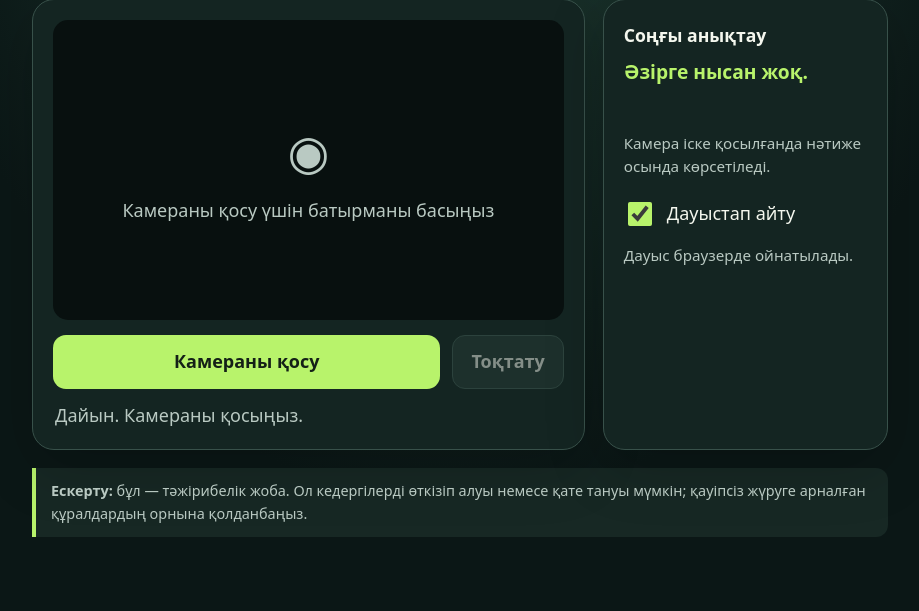
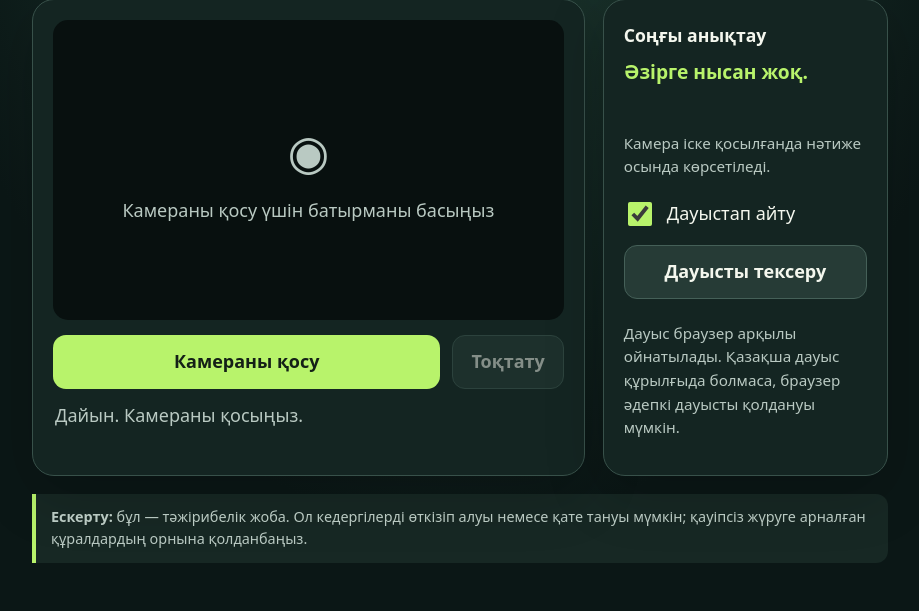
Before and after one commit to Nur186/SezUn, a Flask app: page / in a window 1280 px wide. Shown: the part 220-831 px from the top of the page, without its empty margins (180-1099 px from the left). Before the commit the page ends 757 px from the top, so only its background shows below. Run offline with Flask 3, Linux system fonts and the light colour scheme.

Commit message:
Add voice test button and enhance speech synthesis for Kazakh language support

```diff
--- a/templates/index.html
+++ b/templates/index.html
@@ -12,7 +12,7 @@
     h1{font-size:clamp(2.1rem,7vw,3.6rem);line-height:1.05;margin:10px 0 12px;letter-spacing:-.04em}header p{color:var(--muted);max-width:650px;margin:0}
     .layout{display:grid;grid-template-columns:minmax(0,1.55fr) minmax(230px,.8fr);gap:18px}.panel{background:var(--panel);border:1px solid var(--line);border-radius:22px;padding:20px;box-shadow:0 18px 60px #0003}.camera{position:relative;min-height:300px;background:#08100f;border-radius:15px;overflow:hidden;display:grid;place-items:center}video{width:100%;height:100%;min-height:300px;object-fit:cover;display:none}video.active{display:block}.placeholder{color:var(--muted);text-align:center;padding:30px}.placeholder span{font-size:3rem;display:block;margin-bottom:8px}.live{position:absolute;top:13px;left:13px;padding:5px 10px;border-radius:99px;background:#172b26d9;font-size:.8rem;display:none}.live.active{display:block}.live i{display:inline-block;width:9px;height:9px;background:var(--accent);border-radius:50%;margin-right:7px}
     .controls{display:flex;gap:12px;margin-top:15px;flex-wrap:wrap}button{font:inherit;font-weight:750;border:0;border-radius:13px;padding:12px 18px;min-height:54px;cursor:pointer}button:focus-visible{outline:3px solid white;outline-offset:3px}button:disabled{opacity:.5;cursor:wait}.primary{background:var(--accent);color:#142017;flex:1}.secondary{background:#263b36;color:var(--ink);border:1px solid #456058}.status{margin:13px 2px 0;color:var(--muted);min-height:1.5em}
-    h2{font-size:1.1rem;margin:2px 0 8px}.result{color:var(--accent);font-size:1.2rem;font-weight:700;min-height:3.1em}.hint{color:var(--muted);font-size:.95rem}.switch-row{display:flex;align-items:center;gap:12px;margin:20px 0 8px}.switch-row input{width:24px;height:24px;accent-color:var(--accent)}.notice{margin-top:18px;border-left:4px solid var(--accent);padding:12px 15px;color:var(--muted);background:#172824;border-radius:0 12px 12px 0;font-size:.9rem}
+    h2{font-size:1.1rem;margin:2px 0 8px}.result{color:var(--accent);font-size:1.2rem;font-weight:700;min-height:3.1em}.hint{color:var(--muted);font-size:.95rem}.switch-row{display:flex;align-items:center;gap:12px;margin:20px 0 8px}.switch-row input{width:24px;height:24px;accent-color:var(--accent)}.voice-test{width:100%;margin:8px 0}.notice{margin-top:18px;border-left:4px solid var(--accent);padding:12px 15px;color:var(--muted);background:#172824;border-radius:0 12px 12px 0;font-size:.9rem}
     @media(max-width:690px){main{padding:25px 15px}.layout{grid-template-columns:1fr}.camera,video{min-height:230px}.panel{padding:15px}}
   </style>
 </head>
@@ -33,7 +33,8 @@
       <h2>Соңғы анықтау</h2><div class="result" id="result" aria-live="polite">Әзірге нысан жоқ.</div>
       <p class="hint" id="detail">Камера іске қосылғанда нәтиже осында көрсетіледі.</p>
       <label class="switch-row"><input id="voice" type="checkbox" checked><span>Дауыстап айту</span></label>
-      <p class="hint">Дауыс браузерде ойнатылады.</p>
+      <button class="secondary voice-test" id="voice-test" type="button">Дауысты тексеру</button>
+      <p class="hint">Дауыс браузер арқылы ойнатылады. Қазақша дауыс құрылғыда болмаса, браузер әдепкі дауысты қолдануы мүмкін.</p>
     </aside>
   </div>
   <div class="notice"><strong>Ескерту:</strong> бұл — тәжірибелік жоба. Ол кедергілерді өткізіп алуы немесе қате тануы мүмкін; қауіпсіз жүруге арналған құралдардың орнына қолданбаңыз.</div>
@@ -42,9 +43,19 @@
 (() => {
   const video = document.querySelector('#camera'), start = document.querySelector('#start'), stop = document.querySelector('#stop');
   const status = document.querySelector('#status'), result = document.querySelector('#result'), detail = document.querySelector('#detail');
-  const placeholder = document.querySelector('#placeholder'), live = document.querySelector('#live'), voice = document.querySelector('#voice');
+  const placeholder = document.querySelector('#placeholder'), live = document.querySelector('#live'), voice = document.querySelector('#voice'), voiceTest = document.querySelector('#voice-test');
   const canvas = document.createElement('canvas'); let stream = null, timer = null, busy = false, previous = '', lastSpeech = 0;
-  const say = text => { if (!voice.checked || !('speechSynthesis' in window)) return; speechSynthesis.cancel(); const utterance = new SpeechSynthesisUtterance(text); utterance.lang = 'kk-KZ'; utterance.rate = 0.92; speechSynthesis.speak(utterance); };
+  const say = (text, force = false) => {
+    if (!force && !voice.checked) return;
+    if (!('speechSynthesis' in window) || !('SpeechSynthesisUtterance' in window)) { status.textContent = 'Бұл браузерде дауыстап айту қолжетімсіз. Chrome немесе Edge қолданып көріңіз.'; return; }
+    const utterance = new SpeechSynthesisUtterance(text); utterance.lang = 'kk-KZ'; utterance.rate = 0.92;
+    const kazakhVoice = speechSynthesis.getVoices().find(item => item.lang.toLowerCase().startsWith('kk'));
+    if (kazakhVoice) utterance.voice = kazakhVoice;
+    utterance.onstart = () => { status.textContent = 'Дауыс ойнатылып жатыр.'; };
+    utterance.onerror = () => { status.textContent = 'Дауыс ойнатылмады. Құрылғы дыбысын және браузердің сөйлеу баптауын тексеріңіз.'; };
+    speechSynthesis.cancel(); speechSynthesis.resume(); speechSynthesis.speak(utterance);
+  };
+  voiceTest.addEventListener('click', () => say('Қазақша дауыс тексеріліп жатыр. Дыбыс естілсе, дауыс жұмыс істейді.', true));
   async function scan() {
     if (!stream || busy || video.readyState < 2) return; busy = true;
     try {
```
